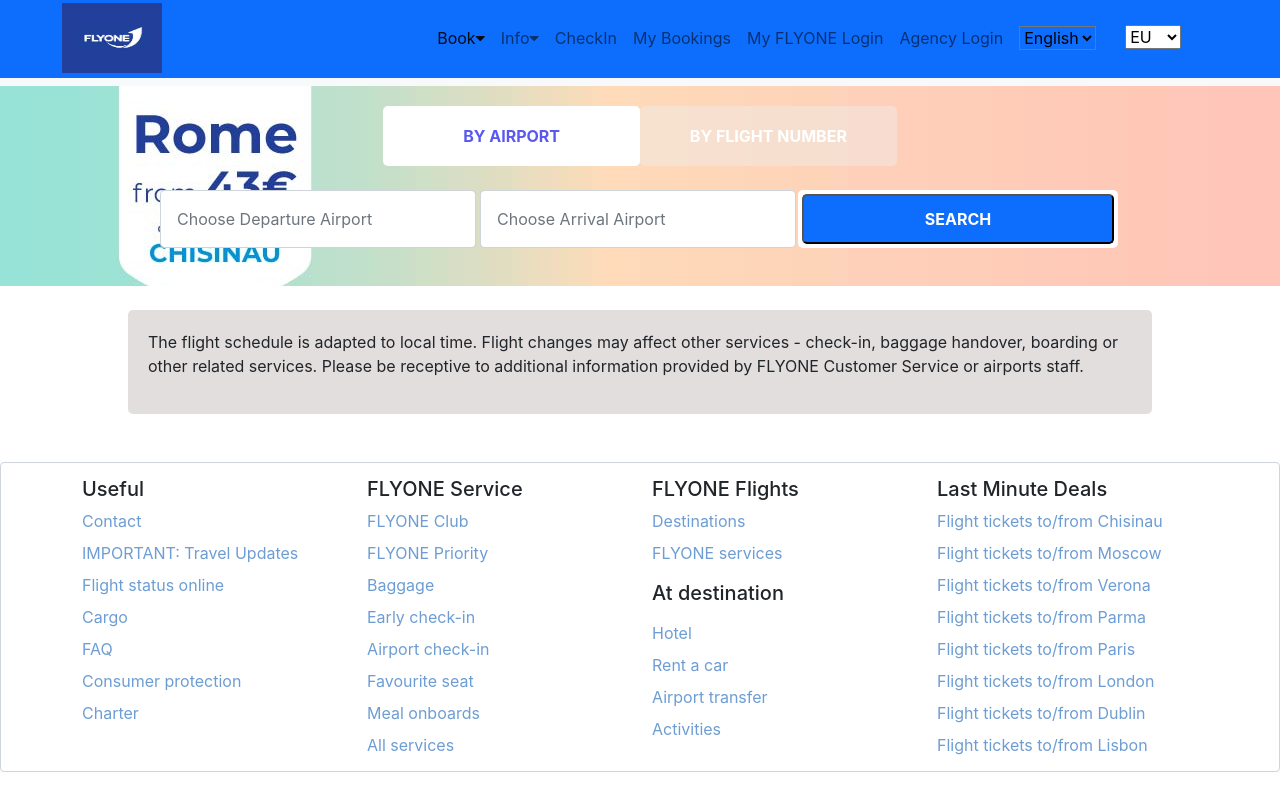
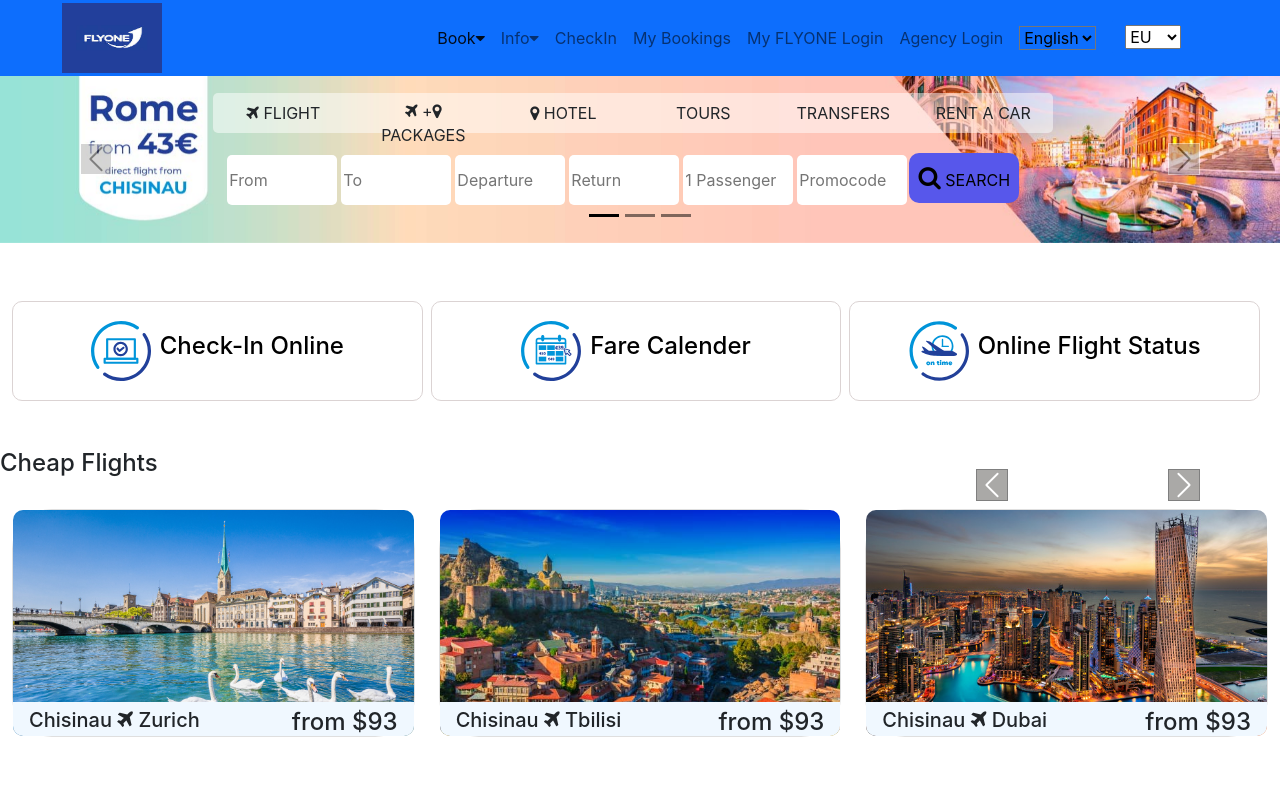
Before and after one commit to kamranlatifch/FLYONE-REACT, a React (Create React App) app: page / in a window 1280 px wide. Shown: the top 800 px of the page. Built offline with nearby package versions, Linux system fonts and the light colour scheme.

Commit message:
routing started to add in header

```diff
--- a/package.json
+++ b/package.json
@@ -8,6 +8,7 @@
     "@testing-library/user-event": "^13.5.0",
     "react": "^18.2.0",
     "react-dom": "^18.2.0",
+    "react-router-dom": "^6.11.0",
     "react-scripts": "5.0.1",
     "web-vitals": "^2.1.4"
   },
--- a/src/App.js
+++ b/src/App.js
@@ -12,19 +12,20 @@ import SubscribeApp from "./Components/SubscribeApp/SubscribeApp";
 import Footer from "./Components/Footer/Footer";
 import AllServices from "./Components/AllServices/AllServices";
 import FlightStatus from "./Components/HowToBook/FlightStatus/FlightStatus";
+import { BrowserRouter, Routes, Route, Navigate } from "react-router-dom";
+import Home from "./Components/Home";
 function App() {
   return (
     <div>
-      <Header />
-      {/* <Slider />
-      <SearchSection />
-      <CheckInStatus />
-      <CheapFlightComponent />
-      <AdditionalServices />
-      <SubscribeApp /> */}
-      {/* <AllServices /> */}
-      <FlightStatus />
-      <Footer />
+      <BrowserRouter>
+        <Header />
+        <Routes>
+          <Route path="/" element={<Home />} />
+          <Route path="/flightStatus" element={<FlightStatus />} />
+          <Route path="/*" element={<Navigate to="/" />} />
+        </Routes>
+        <Footer />
+      </BrowserRouter>
     </div>
   );
 }
--- a/src/Components/CheckInStatus/CheckInStatus.jsx
+++ b/src/Components/CheckInStatus/CheckInStatus.jsx
@@ -3,14 +3,18 @@ import "./checkinStatus.css";
 import checkin from "../Images/Main/online-checkin.svg";
 import farecalender from "../Images/Main/fareCalender.svg";
 import flightStatus from "../Images/Main/Flight status-on time.svg";
-
+import { Link } from "react-router-dom";
 function CheckInStatus() {
   return (
     <div>
       <div className="container-fluid fare-calender col-12 my-5">
-        <div className="row">
+        <div className="row d-flex justify-content-center w-100 gx-2">
+          <Link
+            style={{ textDecoration: "none", color: "black" }}
+            className="col-4"
+          >
             <div
-            className="carousel-div col-3 d-flex"
+              className="carousel-div  d-flex"
               data-bs-toggle="modal"
               data-bs-target="#loginModel"
             >
@@ -18,23 +22,29 @@ function CheckInStatus() {
               &nbsp;&nbsp;
               <h4>Check-In Online</h4>
             </div>
-
-          <div className="col-1"></div>
-
-          <div className="carousel-div col-3 d-flex" onclick="toFareViewPage()">
+          </Link>
+          <Link
+            to="/flightstatus"
+            style={{ textDecoration: "none", color: "black" }}
+            className="col-4"
+          >
+            <div className="carousel-div col-12 d-flex">
               <img src={farecalender} alt="" />
               &nbsp;&nbsp;
               <h4>Fare Calender</h4>
             </div>
+          </Link>
 
-          <div className="col-1"></div>
-          <div
-            className="carousel-div col-3 d-flex"
-            onclick="toFlightStatusPage()"
+          <Link
+            to="/flightstatus"
+            style={{ textDecoration: "none", color: "black" }}
+            className="col-4"
           >
+            <div className="carousel-div col-12 d-flex">
               <img src={flightStatus} alt="" /> &nbsp;&nbsp;
               <h4>Online Flight Status</h4>
             </div>
+          </Link>
         </div>
       </div>
     </div>
--- a/src/Components/CheckInStatus/checkinStatus.css
+++ b/src/Components/CheckInStatus/checkinStatus.css
@@ -5,7 +5,7 @@
    .fare-calender .carousel-div{
 
       justify-content: center;
-      margin-left: 10px;
+
       align-items: center;
       border: 1px solid rgb(219, 211, 211);
       height: 100px;
--- a/src/Components/Header/Header.jsx
+++ b/src/Components/Header/Header.jsx
@@ -19,6 +19,7 @@ import pic15 from "../Images/Booking/myflyone.svg";
 import pic16 from "../Images/Booking/rent-a-car.svg";
 import logo from "../Images/logo.jpg";
 import { useState } from "react";
+import { Link } from "react-router-dom";
 function Header() {
   const [signupShown, setSignupShown] = useState(false);
   const [title, setTitle] = useState("hide");
@@ -43,7 +44,9 @@ function Header() {
       <nav className="navbar navbar-expand-lg navbar-light bg-light ">
         <div className="container-fluid bg-primary header">
           <a className="navbar-brand" href="/">
-            <img className="logo" src={logo} alt="" style={{ height: 70 }} />
+            <Link to="/">
+              <img className="logo" src={logo} alt="" style={{ height: 70 }} />
+            </Link>
           </a>
           <button
             className="navbar-toggler"
--- a/src/Components/Home.jsx
+++ b/src/Components/Home.jsx
@@ -1,5 +1,20 @@
 import React from "react";
+import Slider from "./Slider/Slider";
+import SearchSection from "./SearchSection/SearchSection";
+import CheckInStatus from "./CheckInStatus/CheckInStatus";
+import CheapFlightComponent from "./CheapFlightComponent/CheapFlightComponent";
+import AdditionalServices from "./AdditionalServices/AdditionalServices";
+import SubscribeApp from "./SubscribeApp/SubscribeApp";
 
 export default function Home() {
-  return <div></div>;
+  return (
+    <div>
+      <Slider />
+      <SearchSection />
+      <CheckInStatus />
+      <CheapFlightComponent />
+      <AdditionalServices />
+      <SubscribeApp />
+    </div>
+  );
 }
```
Also changed, not shown: 1 other file (tests, documents, lock files or other folders). Lines whose indentation alone changed are shown as unchanged.
